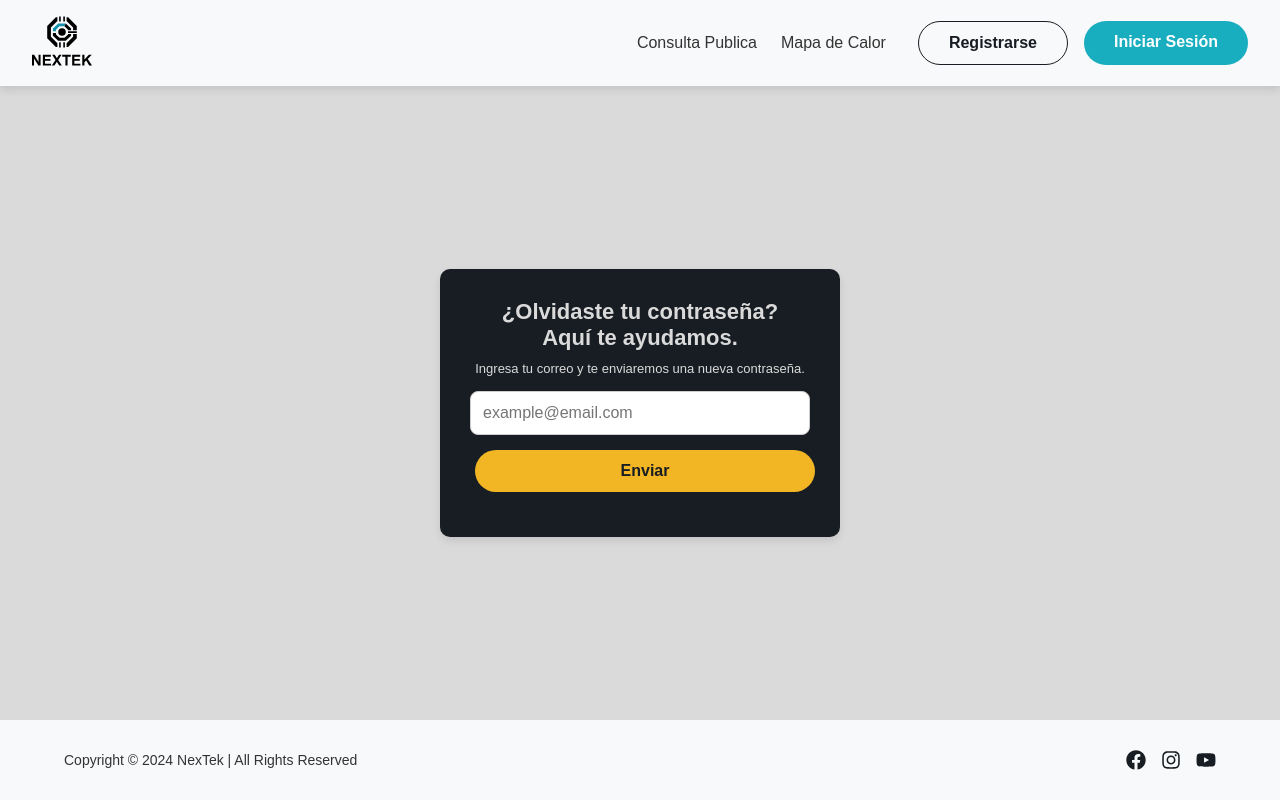
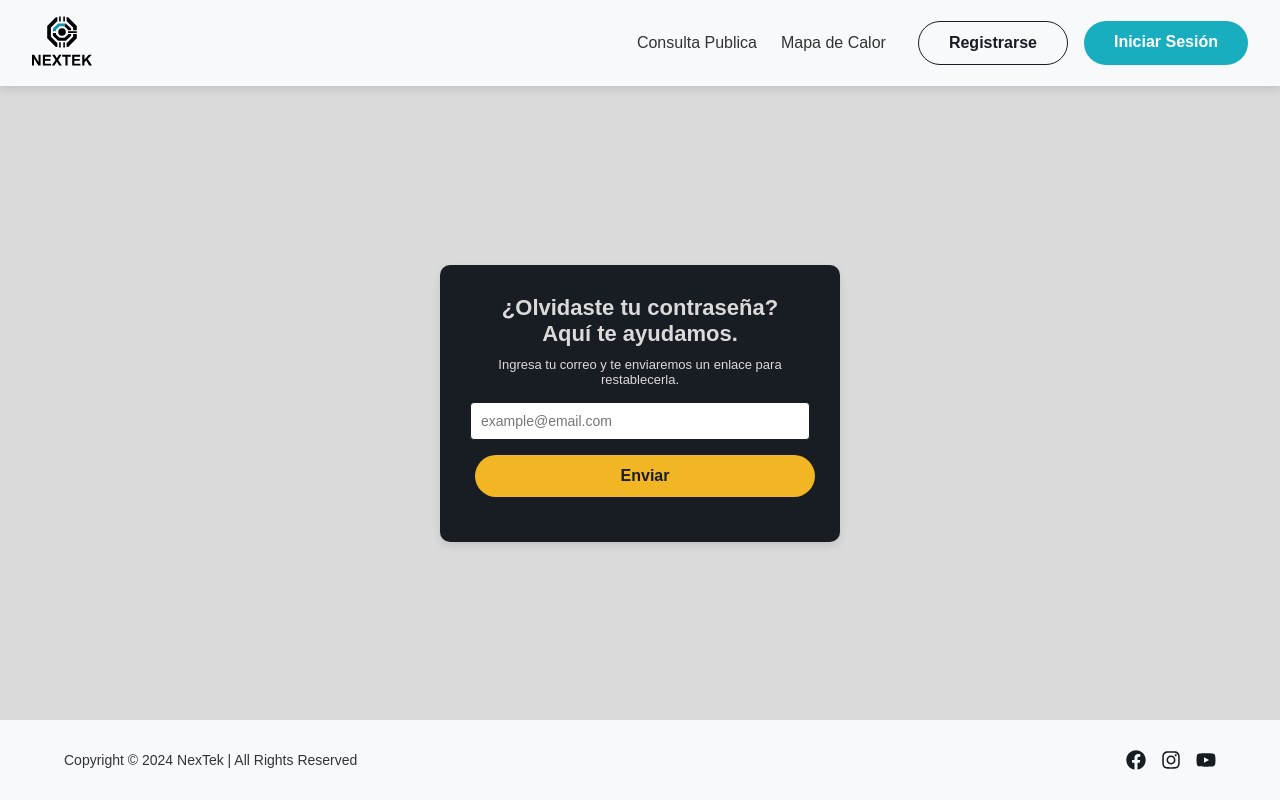
Before and after one commit to NotFabianML/Proyecto2-GestionDeMultas-Frontend, a React (Create React App) app: page /password-recovery in a window 1280 px wide. Built offline with nearby package versions, Linux system fonts and the light colour scheme; no server answers.

Commit message:
adds Password Recovery

```diff
--- a/src/components/pages/PasswordRecovery/PasswordRecovery.css
+++ b/src/components/pages/PasswordRecovery/PasswordRecovery.css
@@ -38,20 +38,20 @@
     align-items: center;
 }
 
-.input-group {
+.input-group-recovery {
     margin-bottom: 15px;
     width: 100%;
 }
 
-.input-group input {
+.input-group-recovery input {
     width: 100%;
     padding: 10px;
     border: 1px solid #181D23;
-    border-radius: 55px;
+    border-radius: 4px;
     font-size: 14px;
 }
 
-.input-group button {
+.input-group-recovery button {
     padding: 10px;
     background-color: #000000;
     color: #FFFFFF;
@@ -61,6 +61,6 @@
     width: 100%;
 }
 
-.input-group button:hover {
+.input-group-recovery button:hover {
     background-color: #444444;
 }
--- a/src/components/pages/PasswordRecovery/PasswordRecovery.jsx
+++ b/src/components/pages/PasswordRecovery/PasswordRecovery.jsx
@@ -1,32 +1,46 @@
-import React, { useState } from 'react';
-import './PasswordRecovery.css';
-import Button from '../../atoms/Button.jsx';
-import InvitadoNavbar from '../../layouts/Navbar/InvitadoNavbar.jsx';
-import Footer from '../../layouts/Footer.jsx';
+import React, { useState } from "react";
+import "./PasswordRecovery.css";
+import Button from "../../atoms/Button.jsx";
+import InvitadoNavbar from "../../layouts/Navbar/InvitadoNavbar.jsx";
+import Footer from "../../layouts/Footer.jsx";
+import { forgotPassword } from "../../../services/authService";
+import { verificarCorreoUnico } from "../../../services/usuarioService";
 
 const PasswordRecovery = () => {
-    const [email, setEmail] = useState('');
-    const [message, setMessage] = useState('');
+  const [email, setEmail] = useState("");
+  const [message, setMessage] = useState("");
+  const [error, setError] = useState("");
 
-    // Manejar el envío del formulario
   const handleSubmit = async (e) => {
     e.preventDefault();
+    setMessage("");
+    setError("");
+
     try {
-            const response = await fetch('http://localhost:5000/api/password-recovery', {
-                method: 'POST',
-                headers: {
-                    'Content-Type': 'application/json',
-                },
-                body: JSON.stringify({ email }),
-            });
+      // Verificar si el correo existe
+      const result = await verificarCorreoUnico(email);
 
-            if (response.ok) {
-                setMessage('Se ha enviado una nueva contraseña a tu correo.');
-            } else {
-                setMessage('Error al enviar el correo.');
+      if (!result.idUsuario) {
+        setError("El correo ingresado no está registrado.");
+        return;
       }
-        } catch (error) {
-            setMessage('Error de conexión.');
+
+      // Crear el enlace de restablecimiento con token e ID
+      const resetUrl = `${window.location.origin}/resetear-contraseña`;
+
+      // Llamar al servicio para enviar el correo
+      await forgotPassword(email, resetUrl);
+
+      //   setMessage(
+      //     'Si el correo está registrado, se enviará un enlace para restablecer tu contraseña.'
+      //   );
+
+      alert(
+        "Se enviará un enlace para restablecer tu contraseña."
+      );
+    } catch (err) {
+      // setError(err.message || "Error al enviar el correo de recuperación.");
+      alert("Error al enviar el correo de recuperación.");
     }
   };
 
@@ -37,12 +51,14 @@ const PasswordRecovery = () => {
       </header>
 
       <div className="password-recovery-box">
-                <h2>¿Olvidaste tu contraseña? <br /> <strong>Aquí te ayudamos.</strong></h2>
-                <p>Ingresa tu correo y te enviaremos una nueva contraseña.</p>
+        <h2>
+          ¿Olvidaste tu contraseña? <br /> <strong>Aquí te ayudamos.</strong>
+        </h2>
+        <p>Ingresa tu correo y te enviaremos un enlace para restablecerla.</p>
         {message && <p className="success-message">{message}</p>}
+        {error && <p className="error-message">{error}</p>}
         <form className="password-recovery-form" onSubmit={handleSubmit}>
-                    {/* Campo para ingresar el correo */}
-                    <div className="input-group">
+          <div className="input-group-recovery">
             <input
               type="email"
               id="email"
@@ -53,9 +69,7 @@ const PasswordRecovery = () => {
               onChange={(e) => setEmail(e.target.value)}
             />
           </div>
-
-                    {/* Botón de Enviar */}
-                    <div className="input-group">
+          <div className="input-group-recovery">
             <Button variant="secondary" size="medium" text="Enviar" />
           </div>
         </form>
```
Lines whose indentation alone changed are shown as unchanged.
